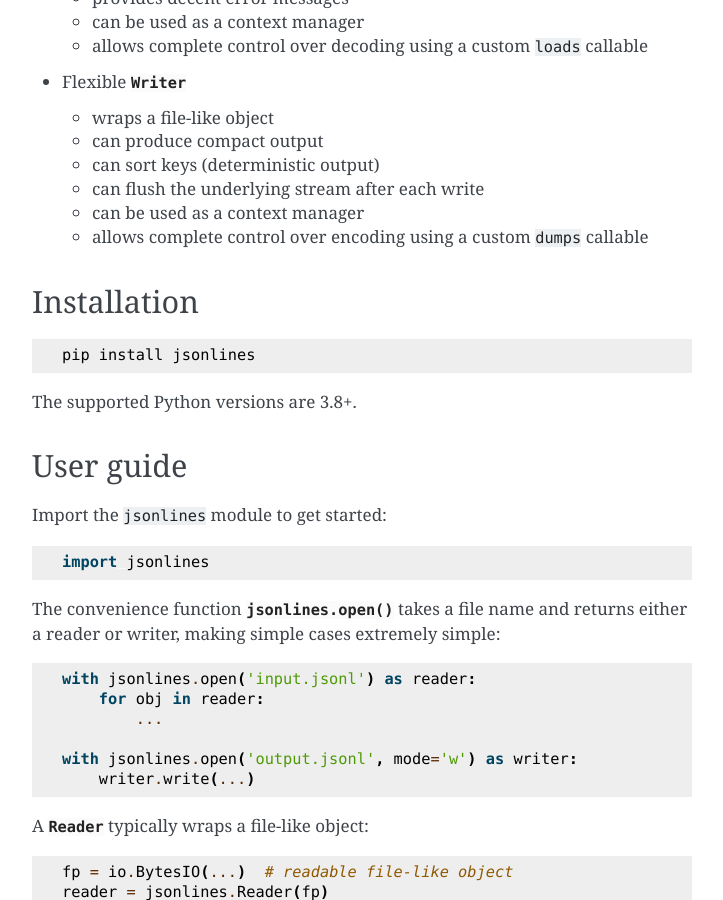
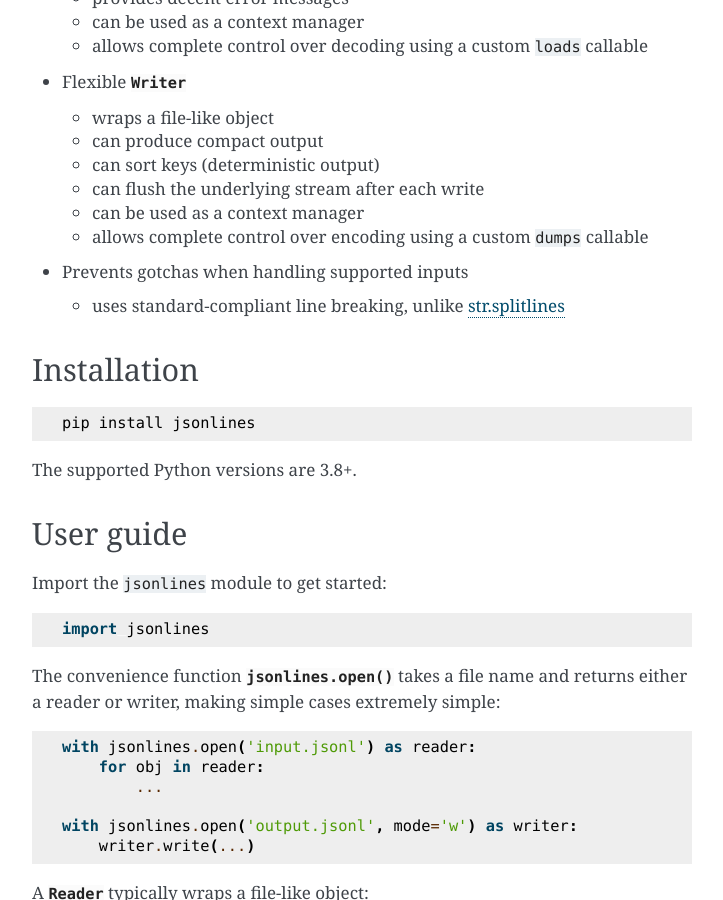
Before and after one commit to wbolster/jsonlines, a Sphinx documentation site: the page built from doc/index.rst, in a window 1280 px wide and 900 px high, scrolled down 686 px. Shown: the whole window, without its empty margins (388-1111 px from the left). Built offline with Sphinx 7.4.7, drawn with Linux system fonts in a browser that asks for light colours.

Commit message:
Mention gotcha prevention among features (#83)

```diff
--- a/doc/index.rst
+++ b/doc/index.rst
@@ -54,6 +54,13 @@ Features
   * allows complete control over encoding using a custom ``dumps``
     callable
 
+.. _gotchas:
+
+* Prevents gotchas when handling supported inputs
+
+  * uses standard-compliant line breaking, unlike `str.splitlines`_
+
+  .. _str.splitlines: https://docs.python.org/3/library/stdtypes.html#str.splitlines
 
 Installation
 ============
```
